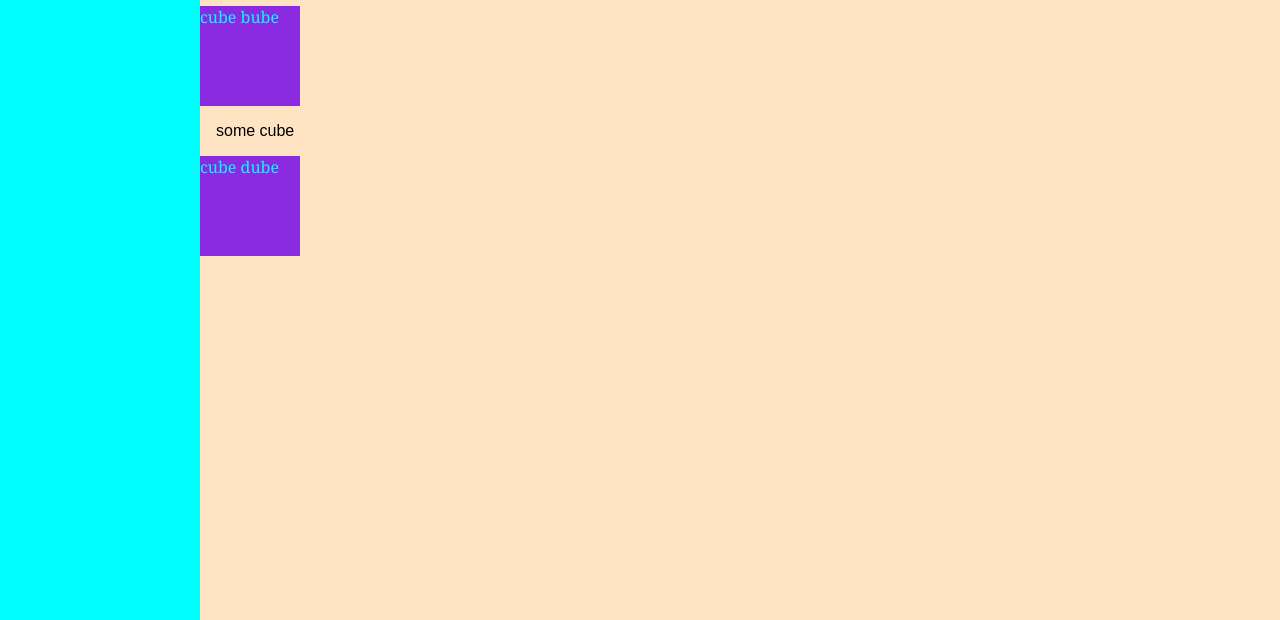
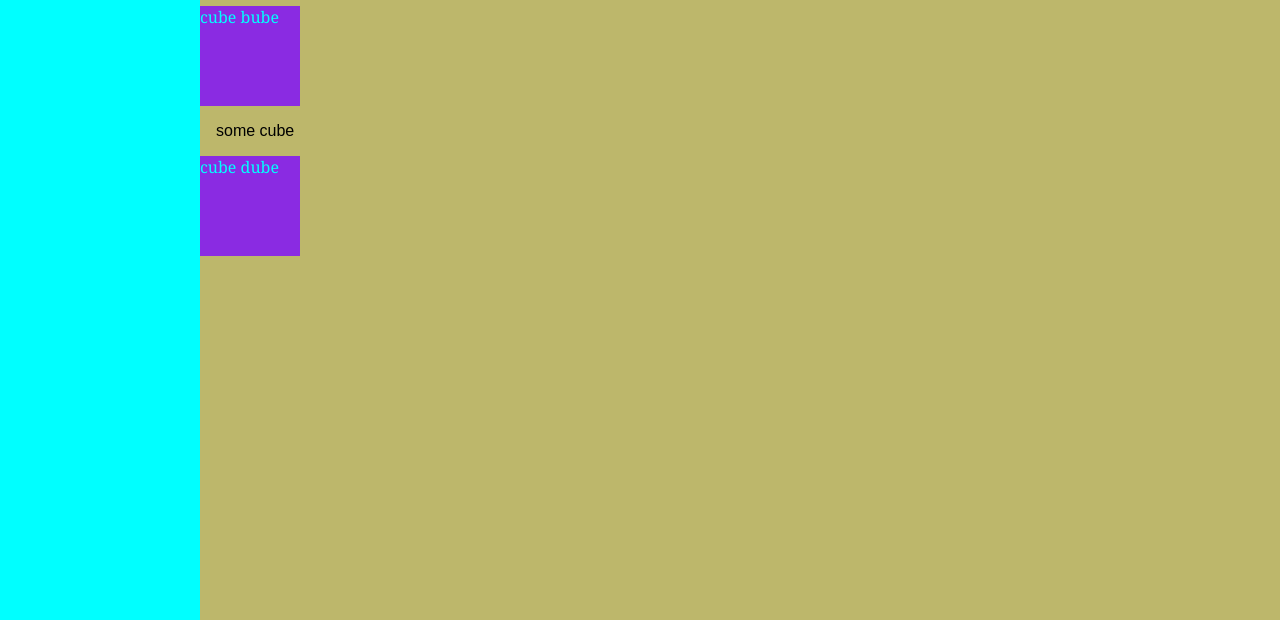
Before and after one commit to artnavsegda/cssnavsegda, a website: page sidebarheader.html in a window 1280 px wide. Shown: the part 180-800 px from the top of the page. Drawn offline with Linux system fonts and the light colour scheme.

Commit message:
Update sidebarheader.html

```diff
--- a/sidebarheader.html
+++ b/sidebarheader.html
@@ -39,6 +39,11 @@
             height: 100px;
             background-color: chocolate;
         }
+
+        .content {
+            flex-grow: 1;
+            background-color: darkkhaki;
+        }
     </style>
 </head>
 
@@ -49,10 +54,13 @@
         </div>
         <div style="flex-grow: 1; display: flex; flex-direction: column; background-color: bisque;">
             <div class="header">header</div>
-            <h1>Content</h1>
-            <div class="cube">cube bube</div>
-            <p>some cube</p>
-            <div class="cube">cube dube</div>
+            <div class="content">
+                <h1>Content</h1>
+                <div class="cube">cube bube</div>
+                <p>some cube</p>
+                <div class="cube">cube dube</div>
+            </div>
+
         </div>
     </div>
     </div>
```
